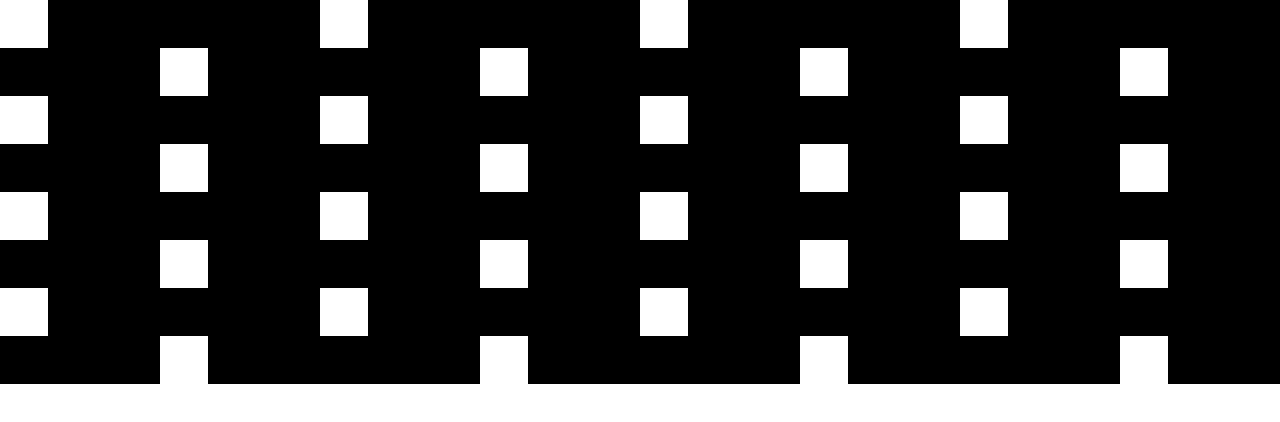
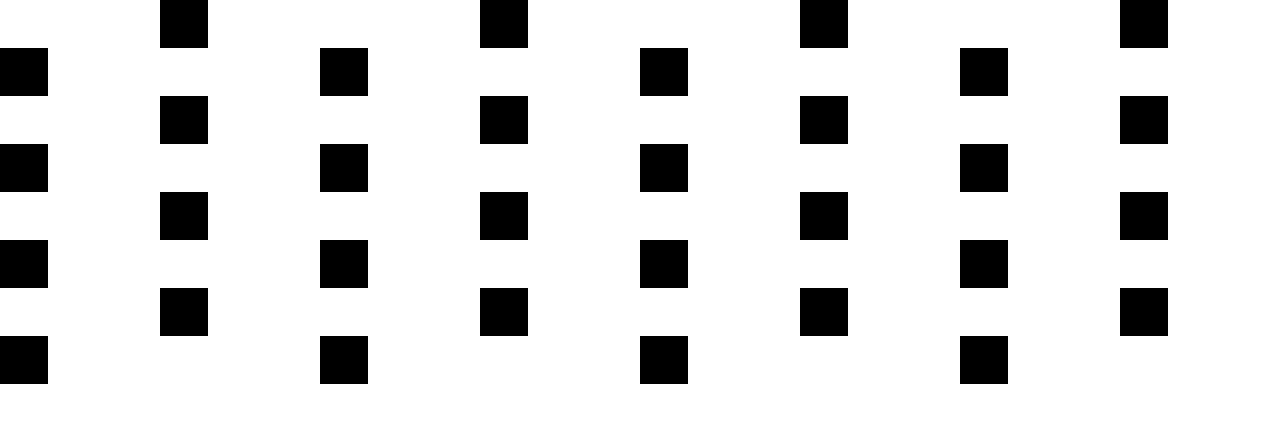
Before and after one commit to omarlamin01/react-chess, a React (Create React App) app: page / in a window 1280 px wide. Shown: the top 422 px of the page. Built offline with nearby package versions, Linux system fonts and the light colour scheme.

Commit message:
Update App.js

```diff
--- a/src/App.js
+++ b/src/App.js
@@ -3,7 +3,7 @@ import ChessBoard from "./components/ChessBoard";
 
 function App() {
   return (
-    <div className="App bg-black">
+    <div className="App">
       <ChessBoard />
     </div>
   );
```
